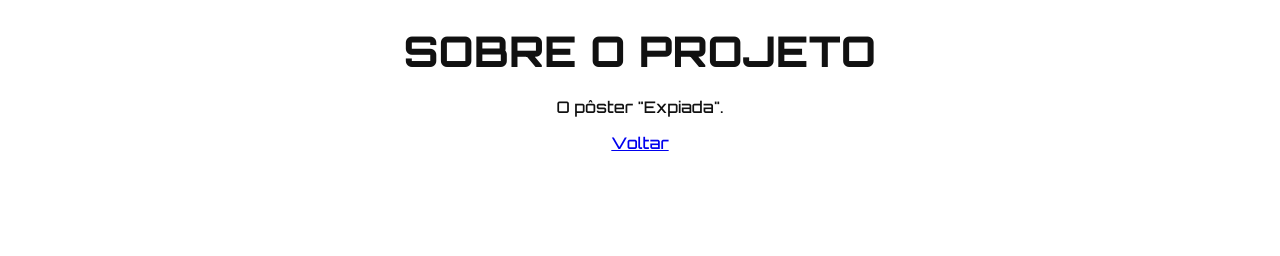
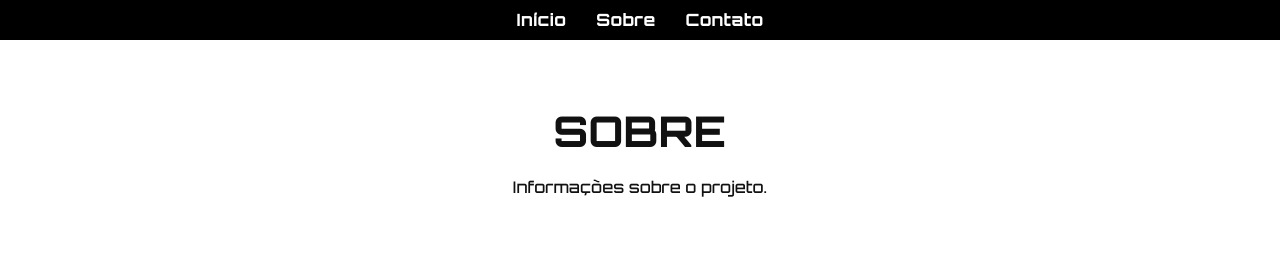
Before and after one commit to felipegs7/expiada, a plain HTML site: page sobre.html in a window 1280 px wide. Drawn offline with Linux system fonts and the light colour scheme.

Commit message:
Update sobre.html

```diff
--- a/sobre.html
+++ b/sobre.html
@@ -2,13 +2,24 @@
 <!DOCTYPE html>
 <html lang="pt-BR">
 <head>
-  <meta charset="UTF-8">
-  <title>Sobre - Expiada</title>
-  <link rel="stylesheet" href="estilo.css">
+  <meta charset="UTF-8" />
+  <title>Sobre</title>
+  <link rel="stylesheet" href="estilo.css" />
 </head>
 <body>
-  <h1>Sobre o Projeto</h1>
-  <p>O pôster "Expiada".</p>
-  <a href="index.html">Voltar</a>
+  <header>
+    <nav>
+      <ul class="menu">
+        <li><a href="index.html">Início</a></li>
+        <li><a href="sobre.html">Sobre</a></li>
+        <li><a href="contato.html">Contato</a></li>
+      </ul>
+    </nav>
+  </header>
+
+  <main>
+    <h1>Sobre</h1>
+    <p>Informações sobre o projeto.</p>
+  </main>
 </body>
 </html>
```
